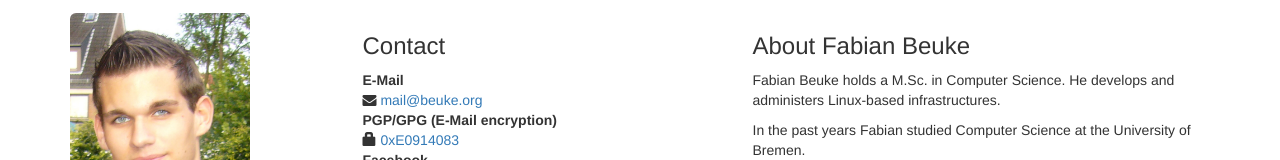
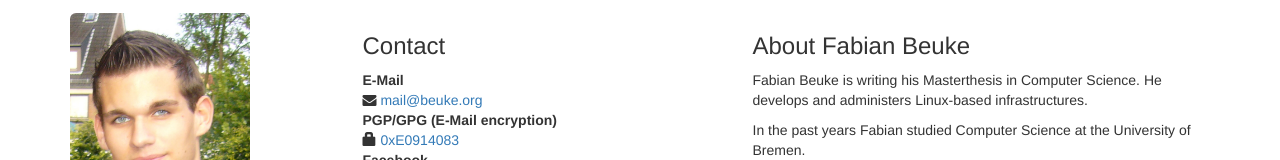
Before and after one commit to Wushaowei001/chessx, a plain HTML site: page index.html in a window 1280 px wide. Shown: the part 146-306 px from the top of the page. Drawn offline with nearby package versions, Linux system fonts and the light colour scheme.

Commit message:
Update index.html

```diff
--- a/index.html
+++ b/index.html
@@ -43,7 +43,7 @@
                 </div>
                 <div class="col-sm-5">
                     <h3>About Fabian Beuke</h3>
-                    <p>Fabian Beuke holds a M.Sc. in Computer Science. He develops
+                    <p>Fabian Beuke is writing his Masterthesis in Computer Science. He develops
                     and administers Linux-based infrastructures.</p>
                     <p>In the past years Fabian studied Computer Science at the University of Bremen.</p>
                 </div>
```
